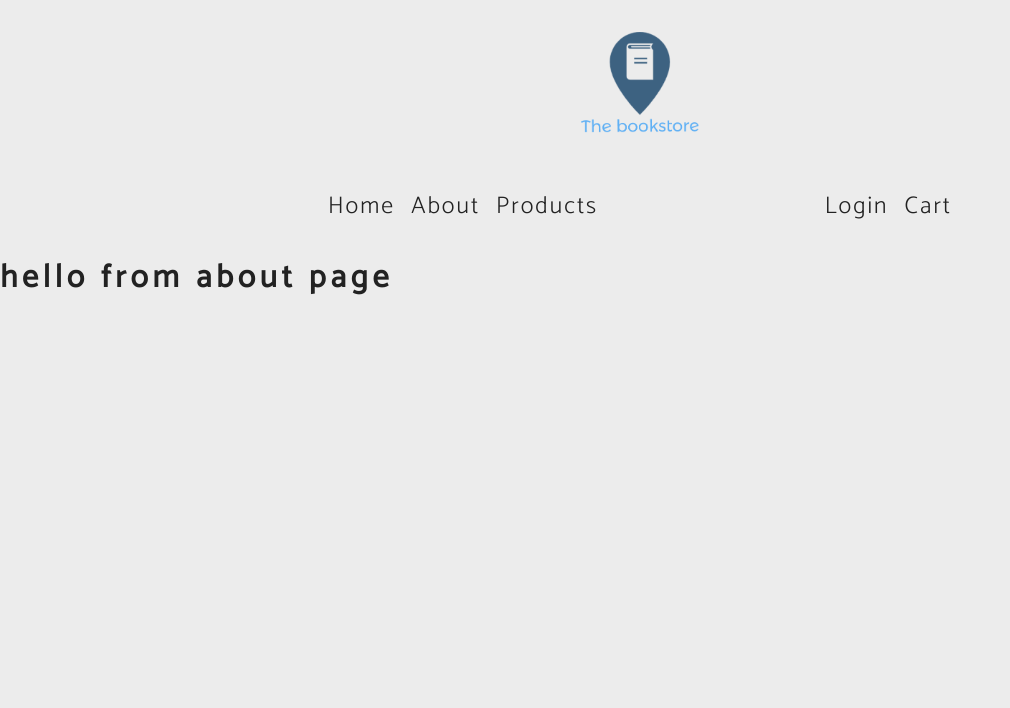
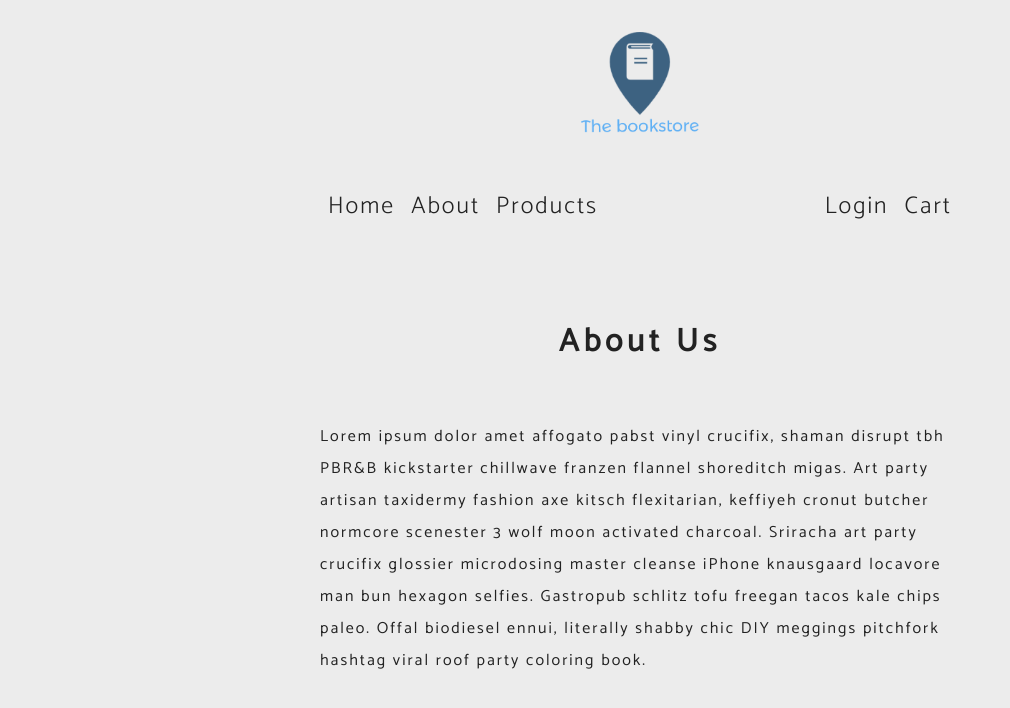
Before and after one commit to ruffryder/bookstore, a React (Create React App) app: page /about in a window 1280 px wide. Shown: the top 708 px of the page, without its empty margins (0-1010 px from the left). Built offline with nearby package versions, Linux system fonts and the light colour scheme.

Commit message:
adding content to about and error pages

```diff
--- a/src/pages/About.js
+++ b/src/pages/About.js
@@ -1,5 +1,19 @@
 import React from "react";
 
 export default function About() {
-  return <h1>hello from about page</h1>;
+  return (
+    <section className="section about-section">
+      <h1 className="section-title">About us</h1>
+      <p>
+        Lorem ipsum dolor amet affogato pabst vinyl crucifix, shaman disrupt tbh
+        PBR&B kickstarter chillwave franzen flannel shoreditch migas. Art party
+        artisan taxidermy fashion axe kitsch flexitarian, keffiyeh cronut
+        butcher normcore scenester 3 wolf moon activated charcoal. Sriracha art
+        party crucifix glossier microdosing master cleanse iPhone knausgaard
+        locavore man bun hexagon selfies. Gastropub schlitz tofu freegan tacos
+        kale chips paleo. Offal biodiesel ennui, literally shabby chic DIY
+        meggings pitchfork hashtag viral roof party coloring book.
+      </p>
+    </section>
+  );
 }
--- a/src/pages/Error.js
+++ b/src/pages/Error.js
@@ -1,5 +1,15 @@
 import React from "react";
+import { Link } from "react-router-dom";
 
 export default function Error() {
-  return <h1>hello form error page</h1>;
+  return (
+    <section className="error-page section">
+      <div className="error-container">
+        <h1>Ooops. The page was not found</h1>
+        <Link to="/" className="btn btn-primary">
+          Back to home page
+        </Link>
+      </div>
+    </section>
+  );
 }
```
